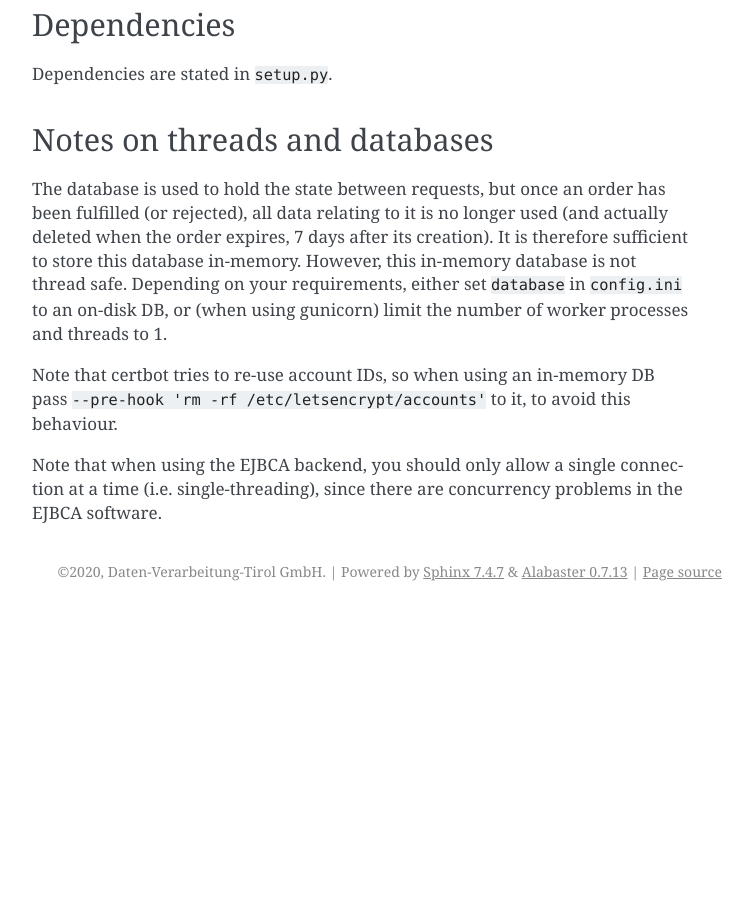
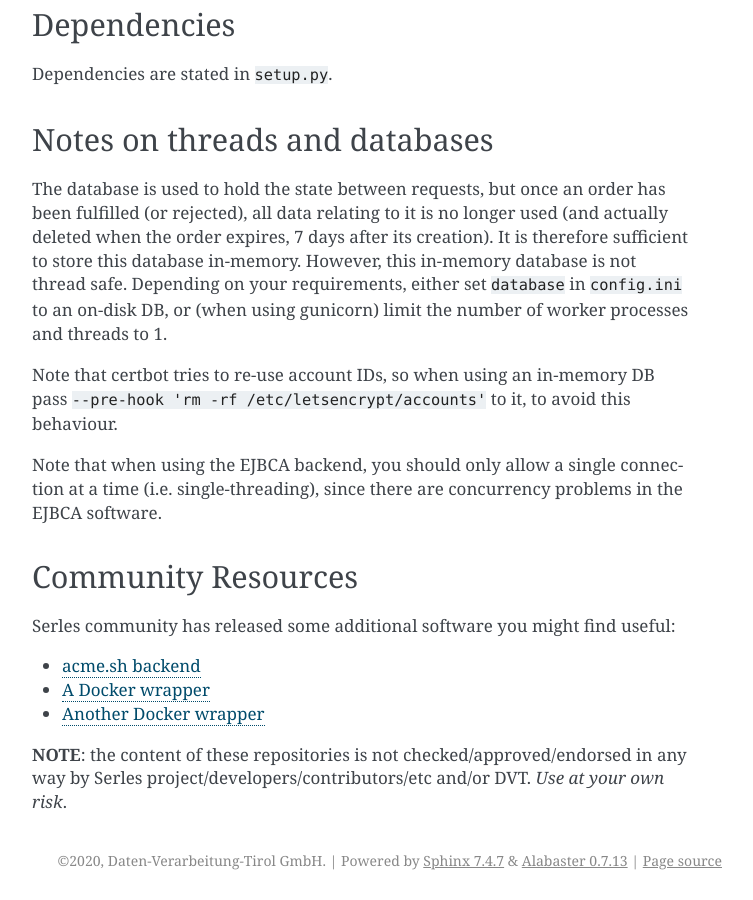
Before and after one commit to dvtirol/serles-acme, a Sphinx documentation site: the page built from docs/index.rst, in a window 1280 px wide and 900 px high, scrolled down 3709 px. Shown: the whole window, without its empty margins (388-1141 px from the left). Built offline with Sphinx 7.4.7, drawn with Linux system fonts in a browser that asks for light colours; before the commit the page ends 4320 px from its top, so only the background shows below that.

Commit message:
docs: community resources

```diff
--- a/docs/index.rst
+++ b/docs/index.rst
@@ -215,3 +215,18 @@ behaviour.
 Note that when using the EJBCA backend, you should only allow a single
 connection at a time (i.e. single-threading), since there are concurrency
 problems in the EJBCA software.
+
+Community Resources
+-------------------
+
+Serles community has released some additional software you might find useful:
+
+- `acme.sh backend <https://github.com/DerHerscher/serles_acmesh_backend>`_
+
+- `A Docker wrapper <https://github.com/joepitt91/serles-acme-docker>`_
+
+- `Another Docker wrapper <https://github.com/rfranks-securenet/docker-serles>`_
+
+**NOTE**: the content of these repositories is not checked/approved/endorsed in any
+way by Serles project/developers/contributors/etc and/or DVT.
+*Use at your own risk*.
```
